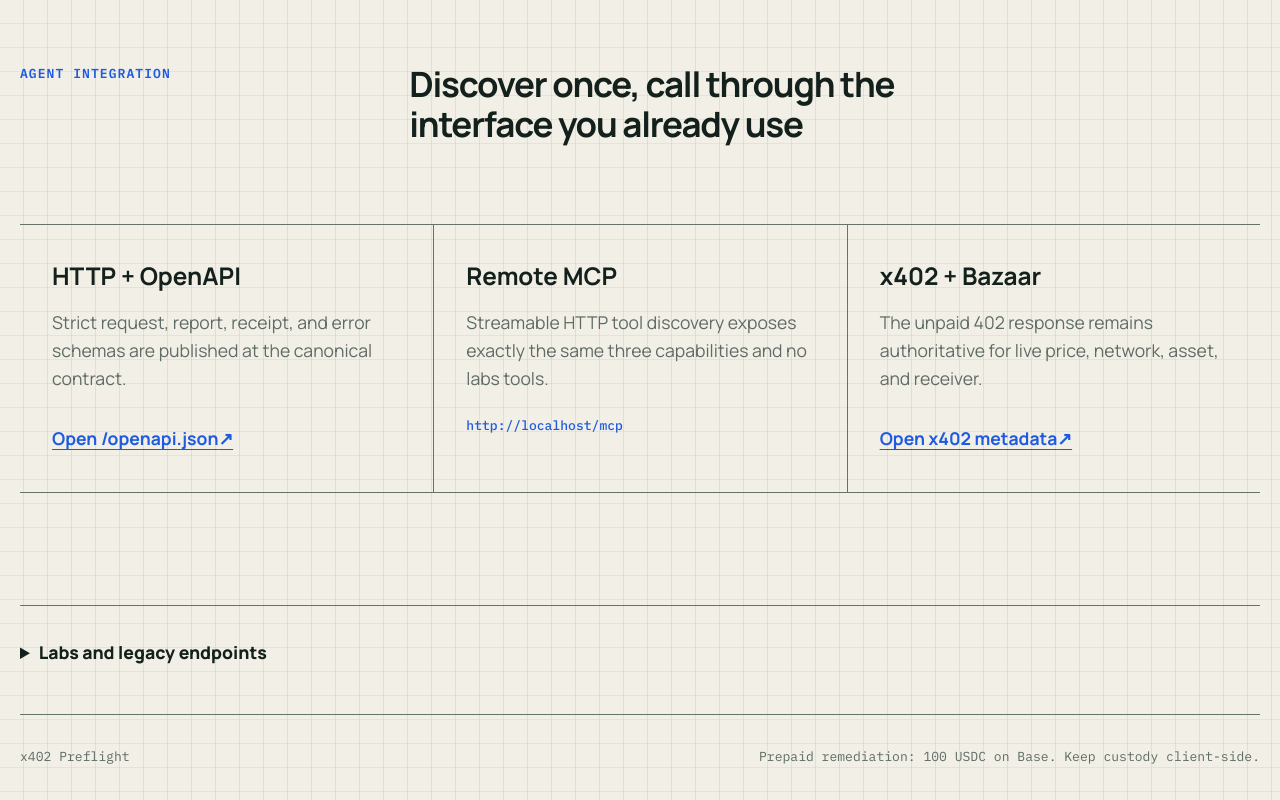
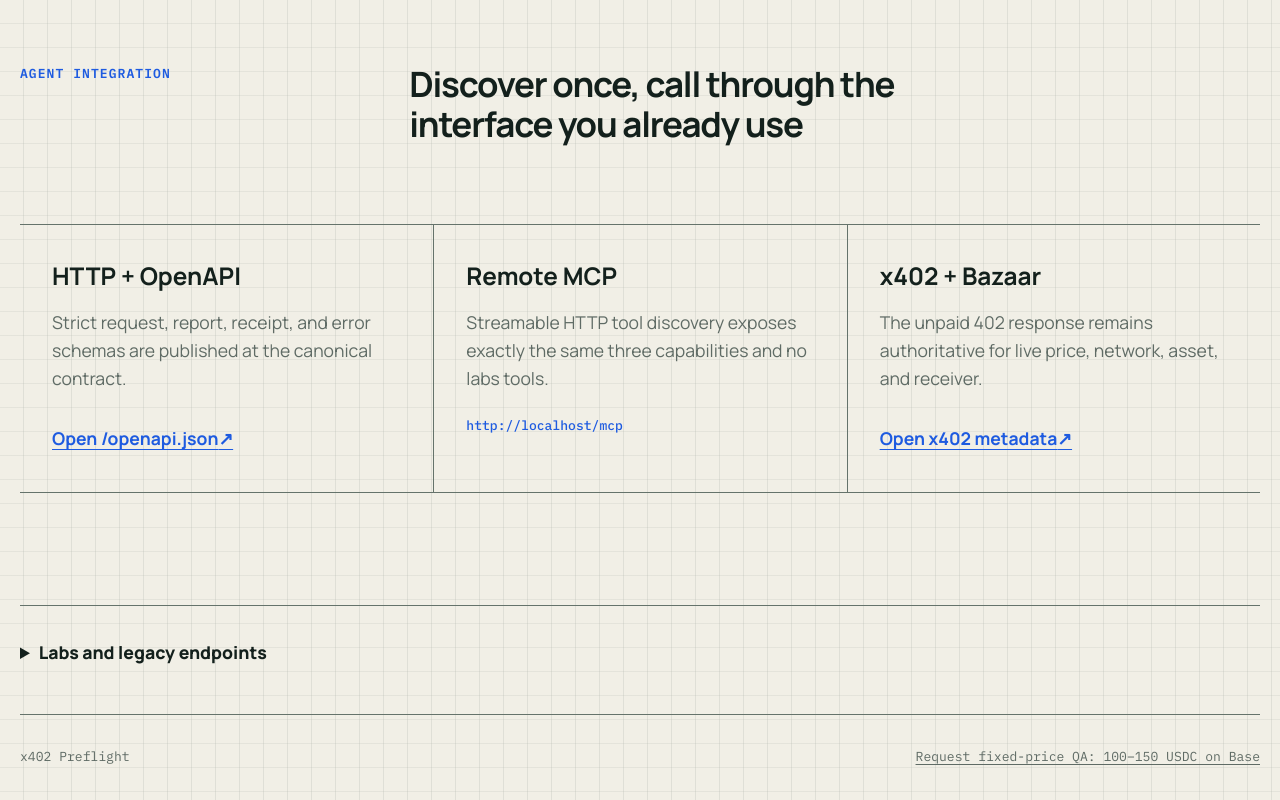
Before and after one commit to chico10117/basepay-readiness-service, a website: page public/index.html in a window 1280 px wide. Shown: the part 3192-3992 px from the top of the page. Drawn offline with Linux system fonts and the light colour scheme.

Commit message:
docs(preflight): link fixed-price QA intake

```diff
--- a/public/index.html
+++ b/public/index.html
@@ -272,7 +272,9 @@
 
     <footer>
       <span>x402 Preflight</span>
-      <span>Prepaid remediation: 100 USDC on Base. Keep custody client-side.</span>
+      <a href="https://github.com/chico10117/basepay-readiness-service/issues/2">
+        Request fixed-price QA: 100–150 USDC on Base
+      </a>
     </footer>
 
     <script src="/app.js" defer></script>
```
